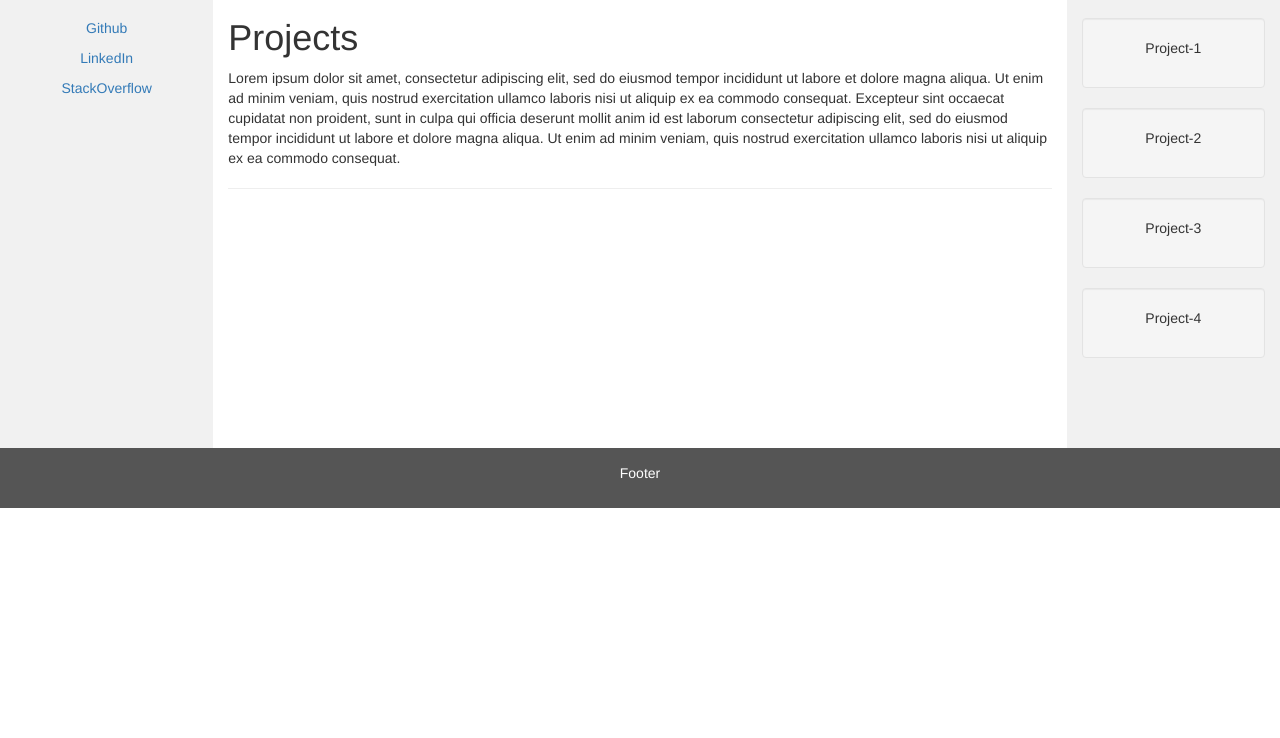
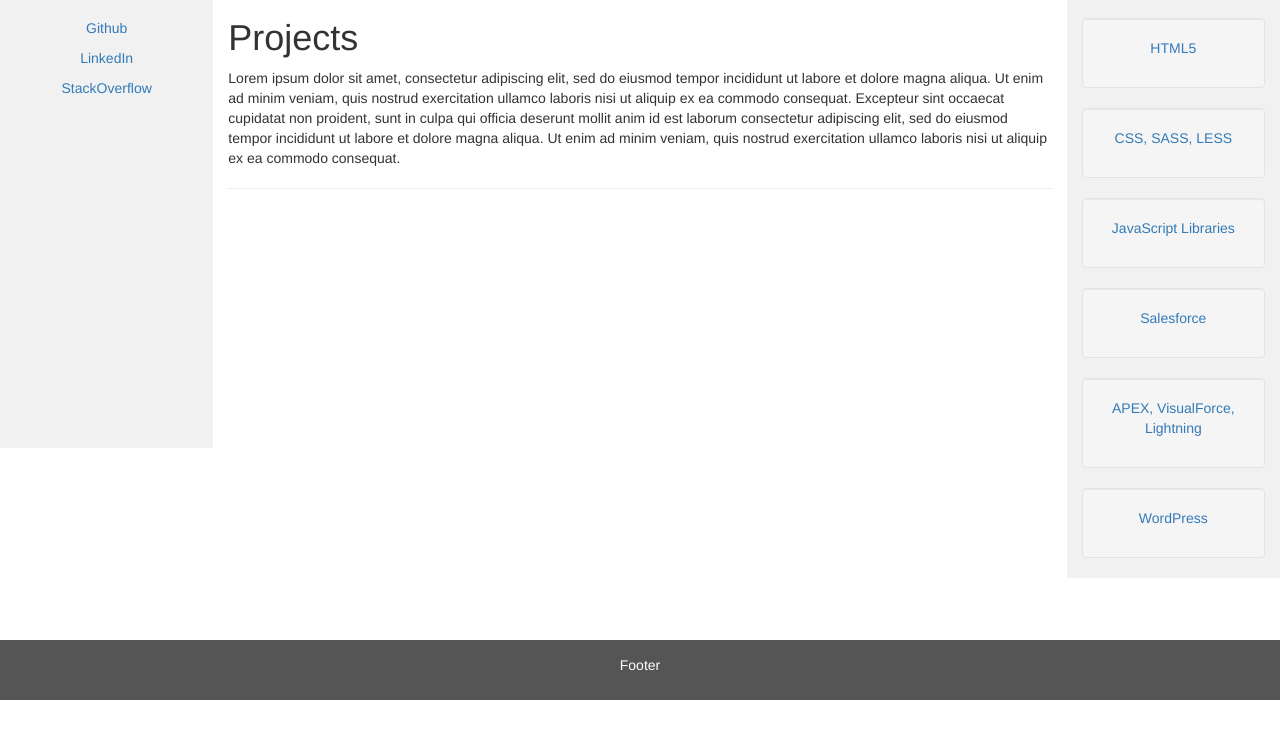
Before and after one commit to rscarlisle/coderbootcamp, a plain HTML site: page projects.html in a window 1280 px wide. Shown: the part 54-792 px from the top of the page. Drawn offline with nearby package versions, Linux system fonts and the light colour scheme.

Commit message:
track daily progress with project files

```diff
--- a/projects.html
+++ b/projects.html
@@ -29,6 +29,7 @@
       background-color: #555;
       color: white;
       padding: 15px;
+      margin-top: 62px;
     }
 
     /* On small screens, set height to 'auto' for sidenav and grid */
@@ -83,18 +84,28 @@
       <!-- <h3>Test</h3> -->
       <!-- <p>Lorem ipsum...</p> -->
     </div>
-    <div class="col-sm-2 sidenav">
+    <div class="col-sm-2 sidenav" style="height:580px;">
       <div class="well">
-        <p>Project-1</p>
+
+<!-- <p><a href="https://stackoverflow.com/users/3133402/randy-carlisle" target="_blank">StackOverflow</a></p> -->
+
+
+        <p><a href="html5.html" target="_blank">HTML5</a></p>
       </div>
       <div class="well">
-        <p>Project-2</p>
+        <p><a href="css.html" target="_blank">CSS, SASS, LESS</a></p>
       </div>
       <div class="well">
-        <p>Project-3</p>
+        <p><a href="js_libraries.html" target="_blank">JavaScript Libraries</a></p>
       </div>
       <div class="well">
-        <p>Project-4</p>
+        <p><a href="salesforce.html" target="_blank">Salesforce<a/></p>
+      </div>
+      <div class="well">
+        <p><a href="sf_languages.html" target="_blank">APEX, VisualForce, Lightning</a></p>
+      </div>
+      <div class="well">
+        <p><a href="wordpress.html" target="_blank">WordPress<a/></p>
       </div>
     </div>
   </div>
```
Also changed, not shown: index.html (+2 -2 lines), js_libraries.html (added, +10 -0 lines), sf_languages.html (added, +1 -0 lines), wordpress.html (added, +1 -0 lines).
